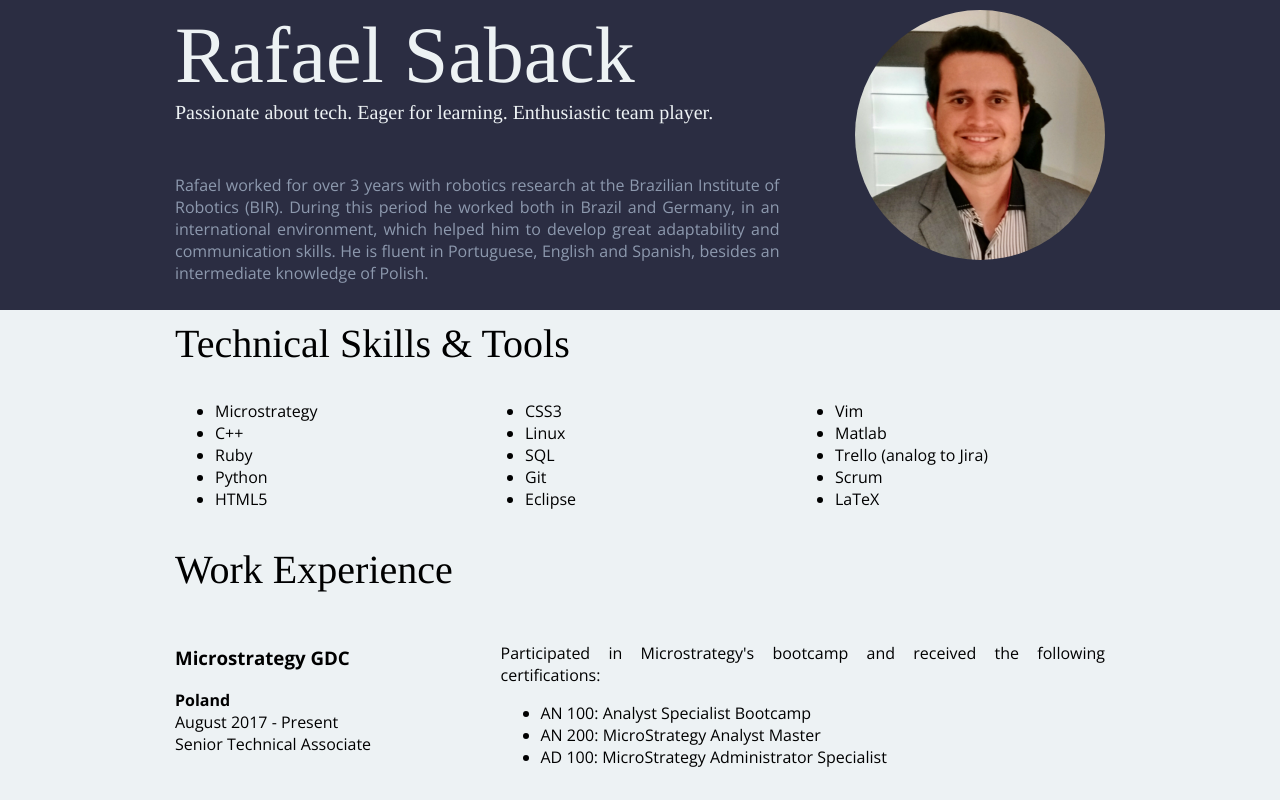
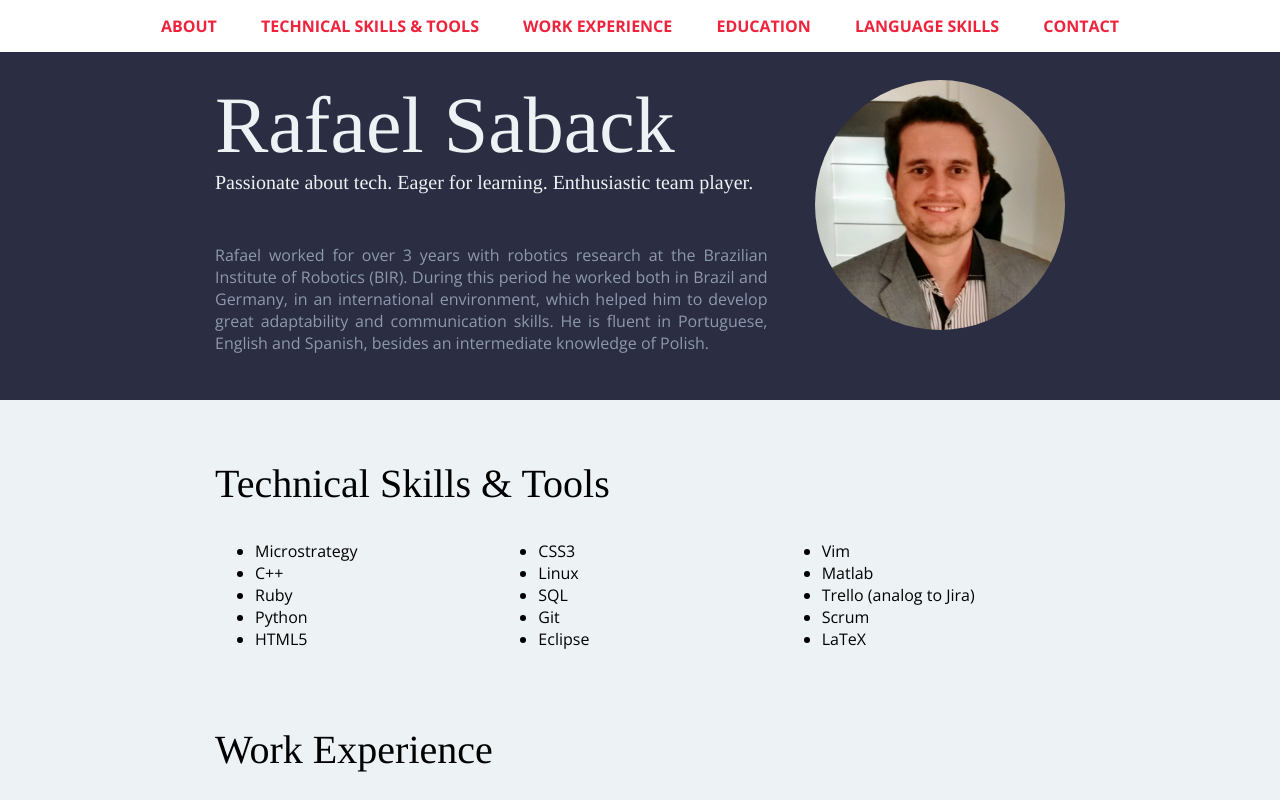
Before and after one commit to rafaelsaback/rafaelsaback.github.io, a plain HTML site: page index.html in a window 1280 px wide. Shown: the top 800 px of the page. Drawn offline with nearby package versions, Linux system fonts and the light colour scheme.

Commit message:
Add navigation bar

```diff
--- a/css/styles.css
+++ b/css/styles.css
@@ -39,7 +39,7 @@
 .content-wrap {
   max-width: 950px;
   margin: 0 auto;
-  padding: 10px;
+  padding: 60px 50px 0px;
   overflow: hidden;
   /*border: 1px solid black;*/
 }
@@ -71,6 +71,9 @@
 
 /* Header */
 
+header {
+  padding-top: 50px;
+}
 header, footer {
   background: #2B2D42;
   color: #8D99AE;
@@ -84,6 +87,10 @@
 header h2 {
   font-size: 20px;
   margin-bottom: 50px;
+}
+header .content-wrap {
+  padding-top: 30px;
+  padding-bottom: 30px;
 }
 
 header .column-wide {
@@ -108,6 +115,24 @@
   display: inline-block;
 }
 
+/* Navigation
+-----------------------*/
+nav {
+  text-align: center;
+  background: white;
+  position: fixed;
+  width: 100%;
+  top: 0;
+}
+
+nav a {
+  display: inline-block;
+  padding: 15px 20px;
+  text-decoration: none;
+  text-transform: uppercase;
+  font-weight: 700;
+}
+
 /* Main
 ---------*/
 
--- a/index.html
+++ b/index.html
@@ -14,7 +14,15 @@
 </head>
 
 <body>
-  <header>
+  <header id="about">
+    <nav class="nav-bar">
+      <a href="#about">About</a>
+      <a href="#technical-skills">Technical Skills & Tools</a>
+      <a href="#work">Work Experience</a>
+      <a href="#education">Education</a>
+      <a href="#language">Language Skills</a>
+      <a href="#contact">Contact</a>
+    </nav>
     <div class="content-wrap">
       <img class="profile-img" src="images/rafael-saback.png" alt="Rafael Saback">
       <div class="column-wide">
@@ -28,7 +36,7 @@
   <main>
 
     <!-- TECHNICAL SKILLS & TOOLS -->
-    <section class="skills">
+    <section id="technical-skills" class="skills">
       <div class="content-wrap">
         <h2> Technical Skills & Tools </h2>
         <ul class="skill-elements">
@@ -54,7 +62,7 @@
     </section>
 
     <!-- WORK EXPERIENCE -->
-    <section class="work">
+    <section id="work" class="work">
       <div class="content-wrap">
         <h2> Work Experience </h2>
 
@@ -117,7 +125,7 @@
     </section>
 
     <!-- EDUCATION -->
-    <section class="education">
+    <section id="education" class="education">
       <div class="content-wrap">
         <h2> Education </h2>
         <h3>Master in Electrical/Electronic Engineering (2017)</h3>
@@ -131,7 +139,7 @@
     </section>
 
     <!-- LANGUAGE SKILLS -->
-    <section class="language">
+    <section id="language" class="language">
       <div class="content-wrap">
         <h2> Language Skills</h2>
         <ul>
@@ -144,7 +152,7 @@
     </section>
   </main>
 
-  <footer>
+  <footer id="contact">
     <div class="content-wrap">
       <div class="contact-info">
         <a href="mailto:rafaelsaback@gmail.com"> rafaelsaback@gmail.com </a>
```
